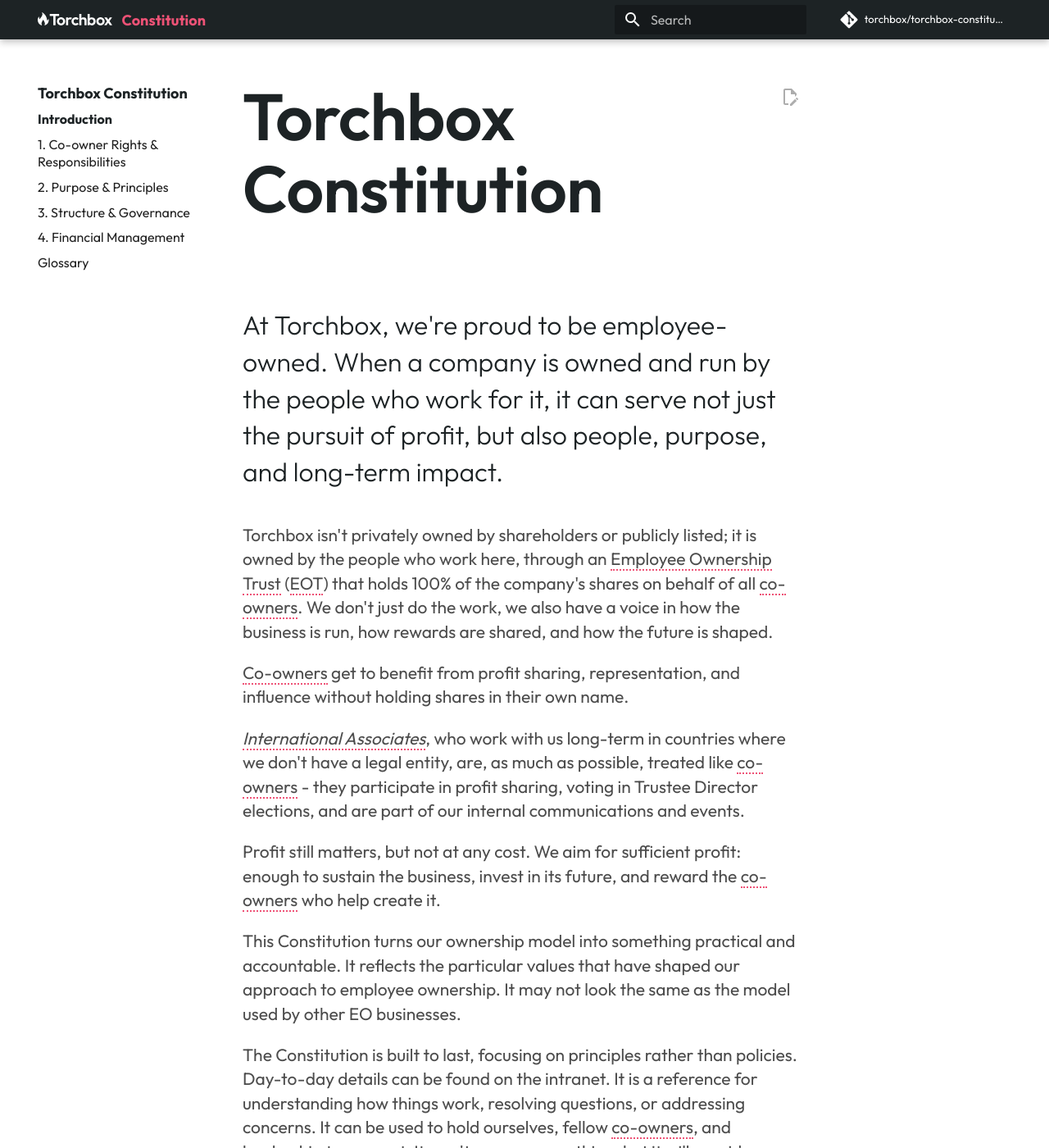
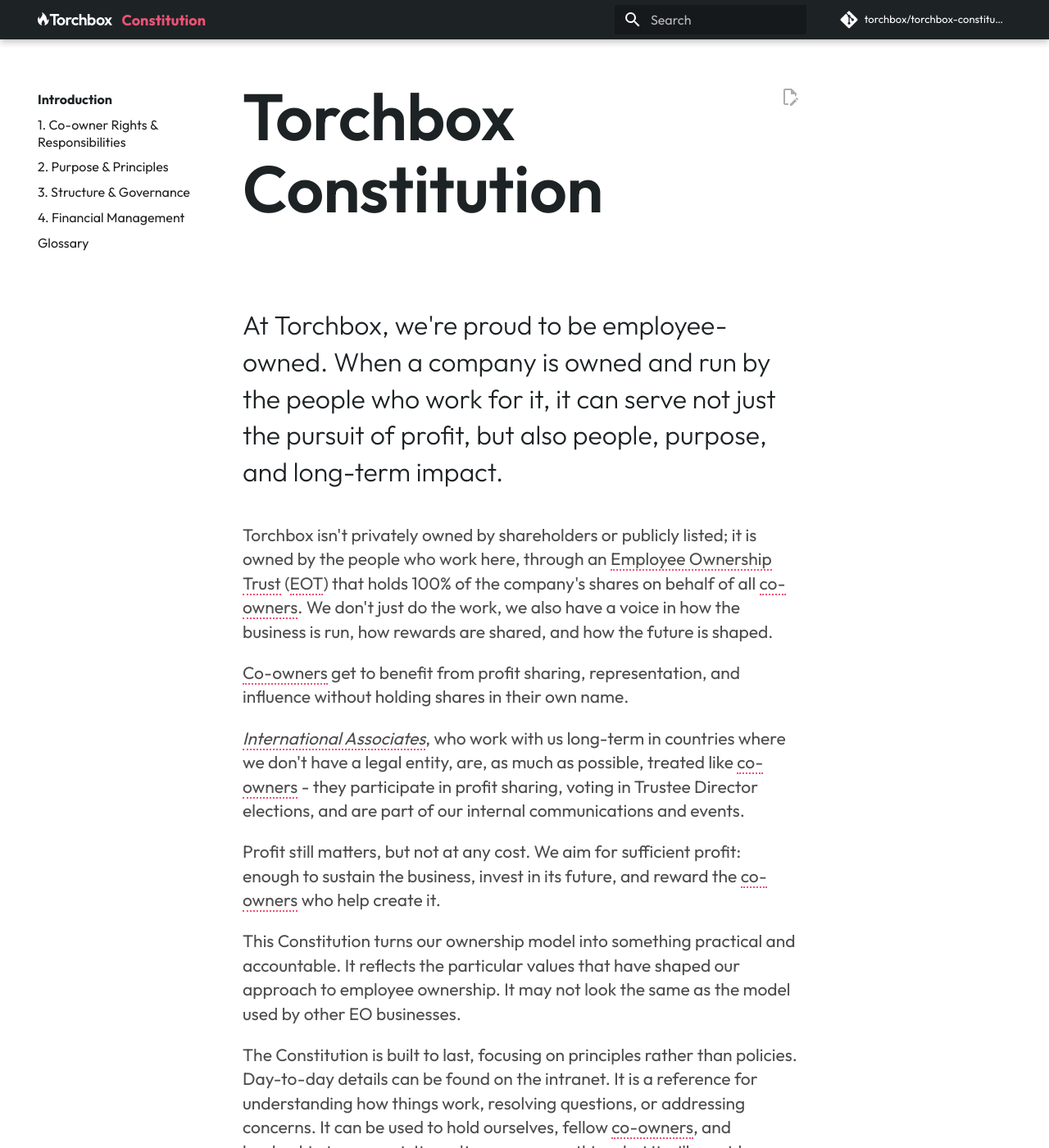
Before and after one commit to torchbox/torchbox-constitution, an MkDocs documentation site: the page built from docs/index.md, in a window 1280 px wide and 1400 px high. Shown: the whole window at 82% size. Built offline with MkDocs 1.6.1 and Material for MkDocs 9.7.7, drawn with Linux system fonts in a browser that asks for light colours; comment, search, counter and statistics services are not loaded.

Commit message:
Hide sidenav title

```diff
--- a/docs/assets/overrides.css
+++ b/docs/assets/overrides.css
@@ -143,7 +143,18 @@
 }
 
 /* --- Navigation  --- */
-.md-nav__title,
+.md-nav__title {
+  position: absolute;
+  width: 1px;
+  height: 1px;
+  padding: 0;
+  margin: -1px;
+  overflow: hidden;
+  clip: rect(0, 0, 0, 0);
+  white-space: nowrap;
+  border-width: 0;
+}
+
 .md-nav__link--active {
   font-weight: 650;
 }
```
